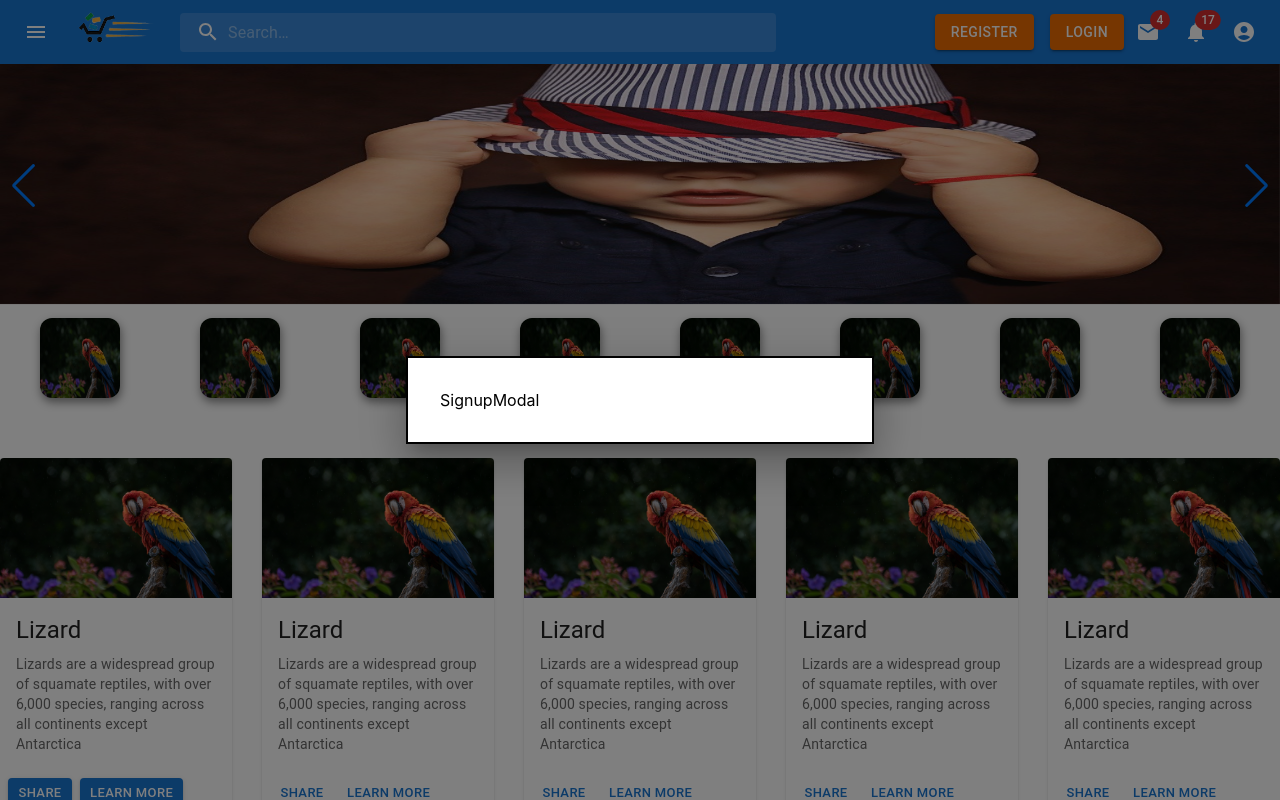
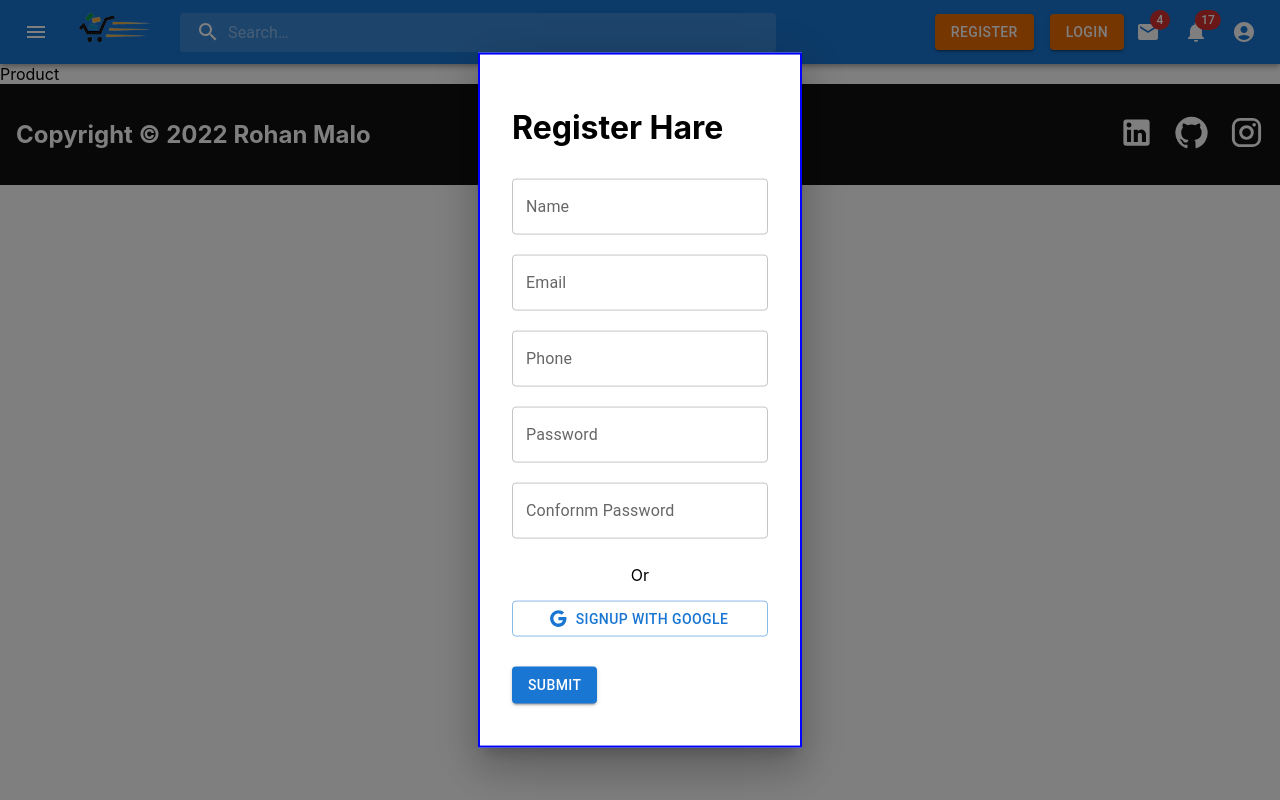
Before and after one commit to reo127/EcommerceDesign, a React (Create React App) app: page /pro in a window 1280 px wide. Both pictures are taken after a click on the button "REGISTER". Shown: the top 800 px of the page. Built offline with nearby package versions, Linux system fonts and the light colour scheme.

Commit message:
Implimented react router dom v6

```diff
--- a/package.json
+++ b/package.json
@@ -12,6 +12,7 @@
     "@testing-library/user-event": "^13.5.0",
     "react": "^18.1.0",
     "react-dom": "^18.1.0",
+    "react-router-dom": "^6.3.0",
     "react-scripts": "5.0.1",
     "swiper": "^8.1.4",
     "web-vitals": "^2.1.4"
--- a/src/App.css
+++ b/src/App.css
@@ -1,4 +1,4 @@
-/* This Style use in Screens/Home.jsx */
+/* This Style use in Screens/Home.jsx for Catagory Style */
 .catagoryList{
   display: flex;
   align-items: center;
@@ -14,7 +14,7 @@
   margin: 10px 10px;
 }
 
-/* This Style use in Components/App.js */
+/* This Style use in Components/App.js For Footer Style */
 .footer{
   padding: 1rem;
   background: #111111;
@@ -32,3 +32,14 @@
 .socialIcons, a{
   color: white;
 }
+
+/* This Style use in Components/AuthModal.jsx For Login and register modal Style  */
+.LoginModal{
+
+}
+
+.inputStyle{
+  /* width: 100%;
+  margin: 20px;
+  padding: 10px; */
+}
--- a/src/App.js
+++ b/src/App.js
@@ -10,6 +10,10 @@ Note : This is the main page, Every component is Imported hare
 import Footer from "./Components/Footer";
 import Navbar from "./Components/Navbar";
 import Home from "./Screens/Home";
+import Product from "./Screens/Product";
+
+import { Route, Routes } from "react-router-dom";
+
 
 
 
@@ -17,10 +21,15 @@ function App() {
   return (
     <div>
       <Navbar />
-      <Home />
-      <Footer />
 
 
+      <Routes>
+          <Route path="/" element={<Home />} />
+          <Route path="/pro" element={<Product />} />
+      </Routes>
+
+
+      <Footer />
 
 
     </div>
--- a/src/Components/AuthModal.jsx
+++ b/src/Components/AuthModal.jsx
@@ -1,18 +1,91 @@
 import React from 'react'
+import '../App.css'
 import Box from '@mui/material/Box';
+import TextField from '@mui/material/TextField';
+import Button from '@mui/material/Button';
+import GoogleIcon from '@mui/icons-material/Google';
 
 // Login Modal
 export const LoginModal = () => {
-  return (
-    <div>LoginModalfdgsdfgds</div>
-  )
+    return (
+        <>
+            <Box sx={ModalStyle}>
+            <div className="LoginModal">
+                    <Box
+                        component="form"
+                        sx={{
+                            '& > :not(style)': { m: 1, width: '25ch' },
+                        }}
+                        noValidate
+                        autoComplete="on"
+                        sx={inputStyle}
+                    >
+                        <h1>Register Hare</h1>
+                        <TextField id="outlined-basic" label="Email" variant="outlined" type='text' sx={inputStyle} />
+                        <TextField id="outlined-basic" label="Password" variant="outlined" sx={inputStyle} />
+                        <p style={{ textAlign: "center" }}>Or</p>
+                        <Button variant="outlined" startIcon={<GoogleIcon />}
+                            style={{ marginBottom: "10px", display: "flex", alignItems: "center", justifyContent: "center", width: "100%" }}
+                        >Signup with Google</Button> <br />
+                        <Button variant="contained" color="primary" > Submit </Button>
+
+                    </Box>
+                </div>
+
+            </Box>
+
+        </>
+    )
 }
 
 // Register Modal
 export const SignupModal = () => {
-    return(
-        <div>SignupModal</div>
+    return (
+        <>
+            <Box sx={ModalStyle}>
+                <div className="RegisterModal">
+                    <Box
+                        component="form"
+                        sx={{
+                            '& > :not(style)': { m: 1, width: '25ch' },
+                        }}
+                        noValidate
+                        autoComplete="on"
+                        sx={inputStyle}
+                    >
+                        <h1>Register Hare</h1>
+                        <TextField id="outlined-basic" label="Name" variant="outlined" type='text' name='name' sx={inputStyle} />
+                        <TextField id="outlined-basic" label="Email" variant="outlined" type='text' sx={inputStyle} />
+                        <TextField id="outlined-basic" label="Phone" variant="outlined" type='text' sx={inputStyle} />
+                        <TextField id="outlined-basic" label="Password" variant="outlined" sx={inputStyle} />
+                        <TextField id="outlined-basic" label="Confornm Password" variant="outlined" sx={inputStyle} />
+                        <p style={{ textAlign: "center" }}>Or</p>
+                        <Button variant="outlined" startIcon={<GoogleIcon />}
+                            style={{ marginBottom: "10px", display: "flex", alignItems: "center", justifyContent: "center", width: "100%" }}
+                        >Signup with Google</Button> <br />
+                        <Button variant="contained" color="primary" > Submit </Button>
+
+                    </Box>
+                </div>
+            </Box>
+        </>
     )
 }
 
-// export default LoginModal
+// Styles for Modal ---------------------------------------------------------------------------------
+const ModalStyle = {
+    position: 'absolute',
+    top: '50%',
+    left: '50%',
+    transform: 'translate(-50%, -50%)',
+    width: '20%',
+    bgcolor: 'background.paper',
+    border: '2px solid blue',
+    boxShadow: 24,
+    p: 4,
+};
+
+const inputStyle = {
+    width: "100%",
+    margin: "10px 0px",
+}
--- a/src/Components/Navbar.jsx
+++ b/src/Components/Navbar.jsx
@@ -246,9 +246,7 @@ export default function Navbar() {
               aria-labelledby="keep-mounted-modal-title"
               aria-describedby="keep-mounted-modal-description"
             >
-              <Box sx={ModalStyle}>
                 <LoginModal />
-              </Box>
             </Modal>
 
             {/* Register Modal */}
@@ -259,9 +257,8 @@ export default function Navbar() {
               aria-labelledby="keep-mounted-modal-title"
               aria-describedby="keep-mounted-modal-description"
             >
-              <Box sx={ModalStyle}>
+
                 <SignupModal />
-              </Box>
             </Modal>
 
 
@@ -371,17 +368,3 @@ const StyledInputBase = styled(InputBase)(({ theme }) => ({
   },
 
 }));
-
-
-// Styles for Modal ---------------------------------------------------------------------------------
-const ModalStyle = {
-  position: 'absolute',
-  top: '50%',
-  left: '50%',
-  transform: 'translate(-50%, -50%)',
-  width: 400,
-  bgcolor: 'background.paper',
-  border: '2px solid #000',
-  boxShadow: 24,
-  p: 4,
-};
--- /dev/null
+++ b/src/Screens/Product.jsx
@@ -0,0 +1,9 @@
+import React from 'react'
+
+const Product = () => {
+  return (
+    <div>Product</div>
+  )
+}
+
+export default Product
--- a/src/index.js
+++ b/src/index.js
@@ -4,10 +4,14 @@ import './index.css';
 import App from './App';
 import reportWebVitals from './reportWebVitals';
 
+import { BrowserRouter } from "react-router-dom";
+
 const root = ReactDOM.createRoot(document.getElementById('root'));
 root.render(
   <React.StrictMode>
-    <App />
+    <BrowserRouter>
+      <App />
+    </BrowserRouter>
   </React.StrictMode>
 );
 
```
Also changed, not shown: 1 other file (tests, documents, lock files or other folders).
